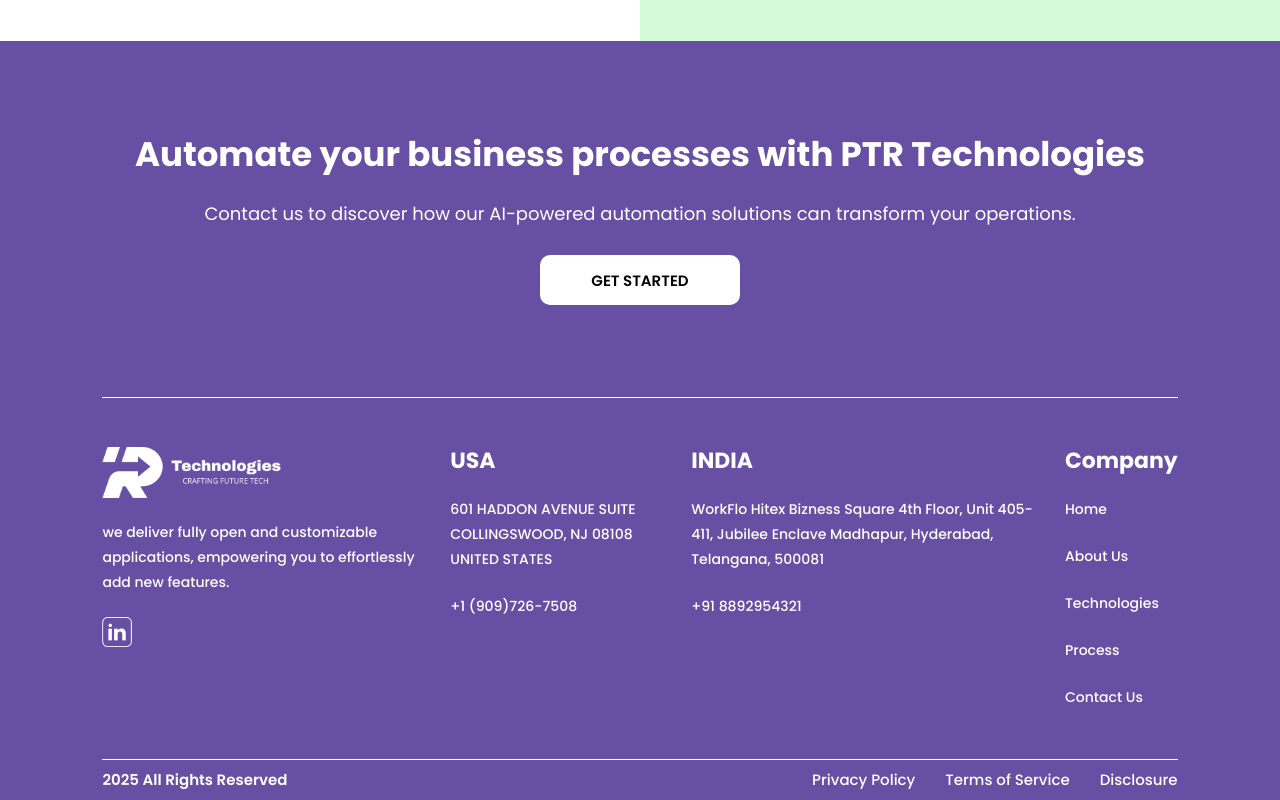
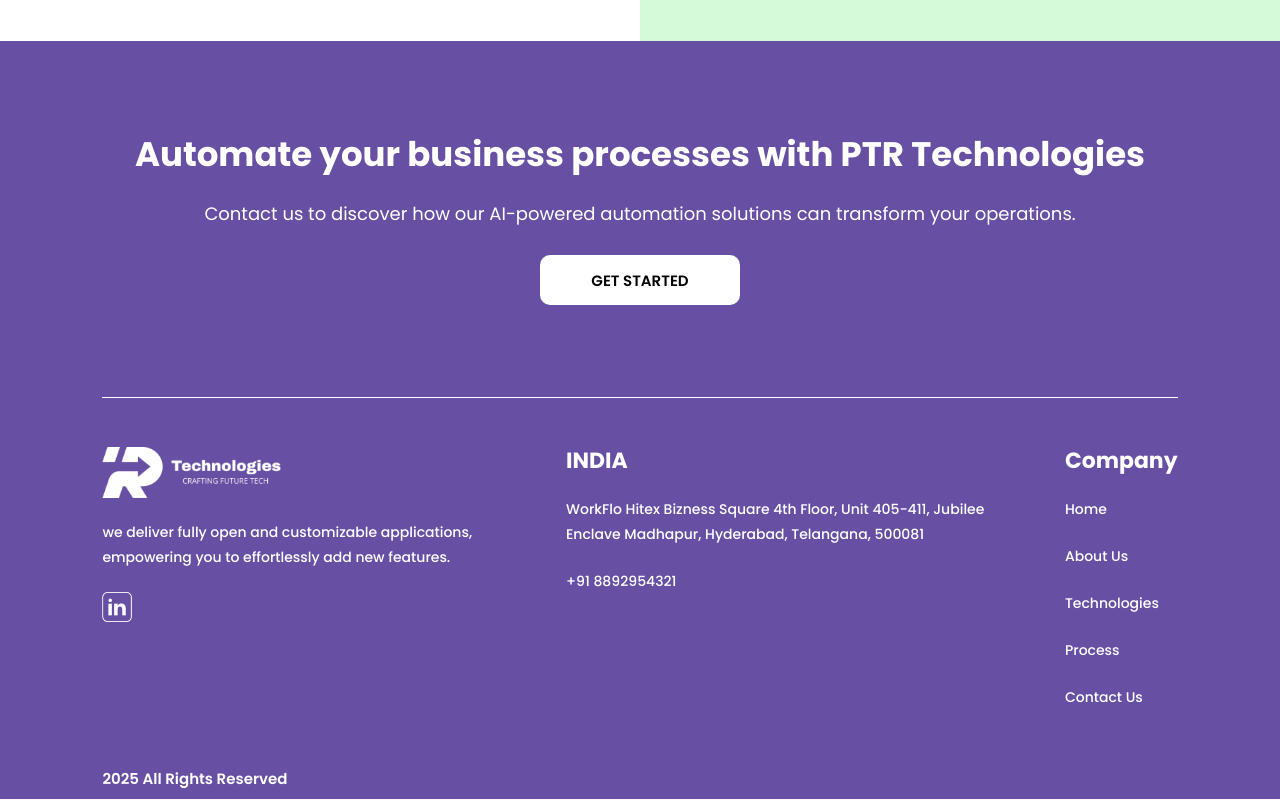
Before and after one commit to ptrsoft/ptr-website, a React (Create React App) app: page / in a window 1280 px wide. Shown: the part 4759-5559 px from the top of the page. Built offline with nearby package versions, Linux system fonts and the light colour scheme.

Commit message:
footer changed

```diff
--- a/src/Components/Footer.js
+++ b/src/Components/Footer.js
@@ -32,11 +32,11 @@
     </span>
   </div>
 
-  <div className="Column">
+  {/* <div className="Column">
     <h3>USA</h3>
     <span>601 HADDON AVENUE SUITE COLLINGSWOOD, NJ 08108 UNITED STATES</span>
    <span> <a href="tel:+1(909)726-7508">+1 (909)726-7508</a></span>
-  </div>
+  </div> */}
 
   <div className="Column">
     <h3>INDIA</h3>
@@ -78,15 +78,15 @@
 
 </div>
 
-<div className='devider'></div>
+{/* <div className='devider'></div> */}
 <div className='rights'>
 <span>2025 All Rights Reserved</span>
 
-<ul>
+{/* <ul>
     <li>Privacy Policy</li>
     <li>Terms of Service</li>
     <li>Disclosure</li>
-</ul>
+</ul> */}
 </div>
     </footer>
   )
```
